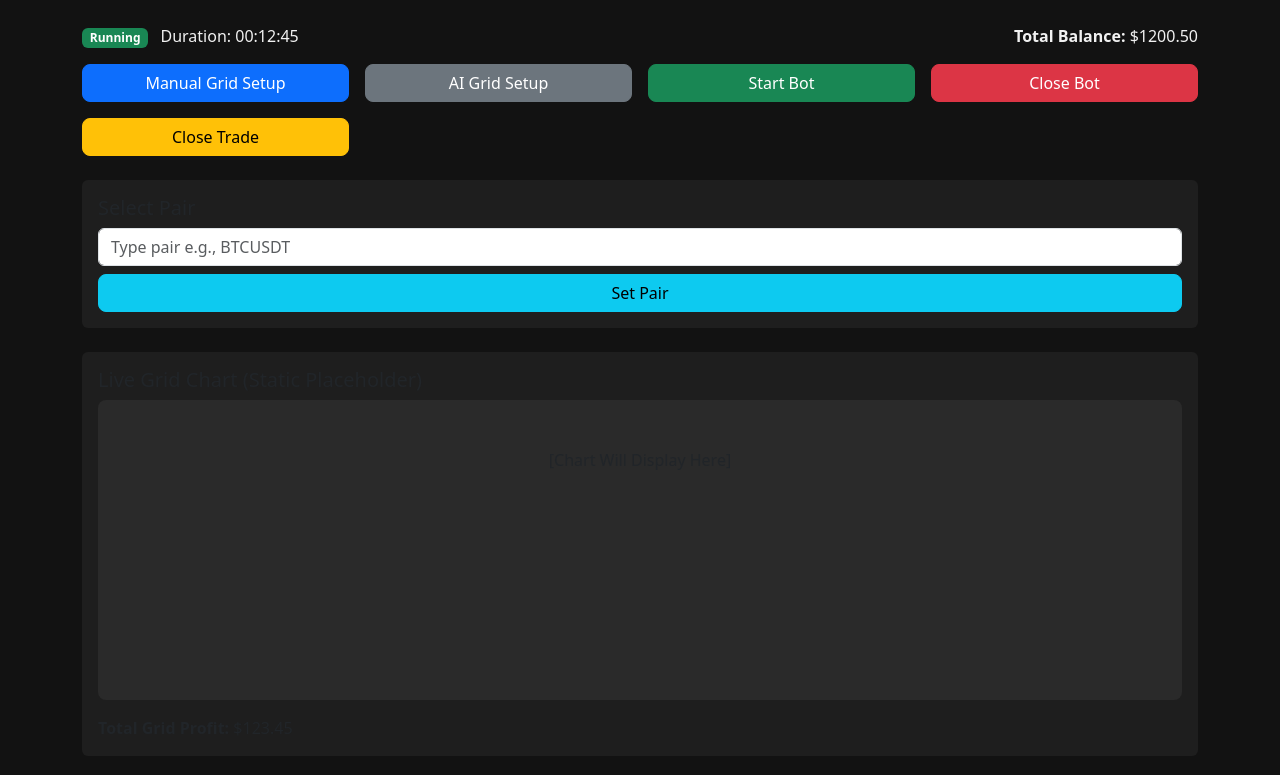
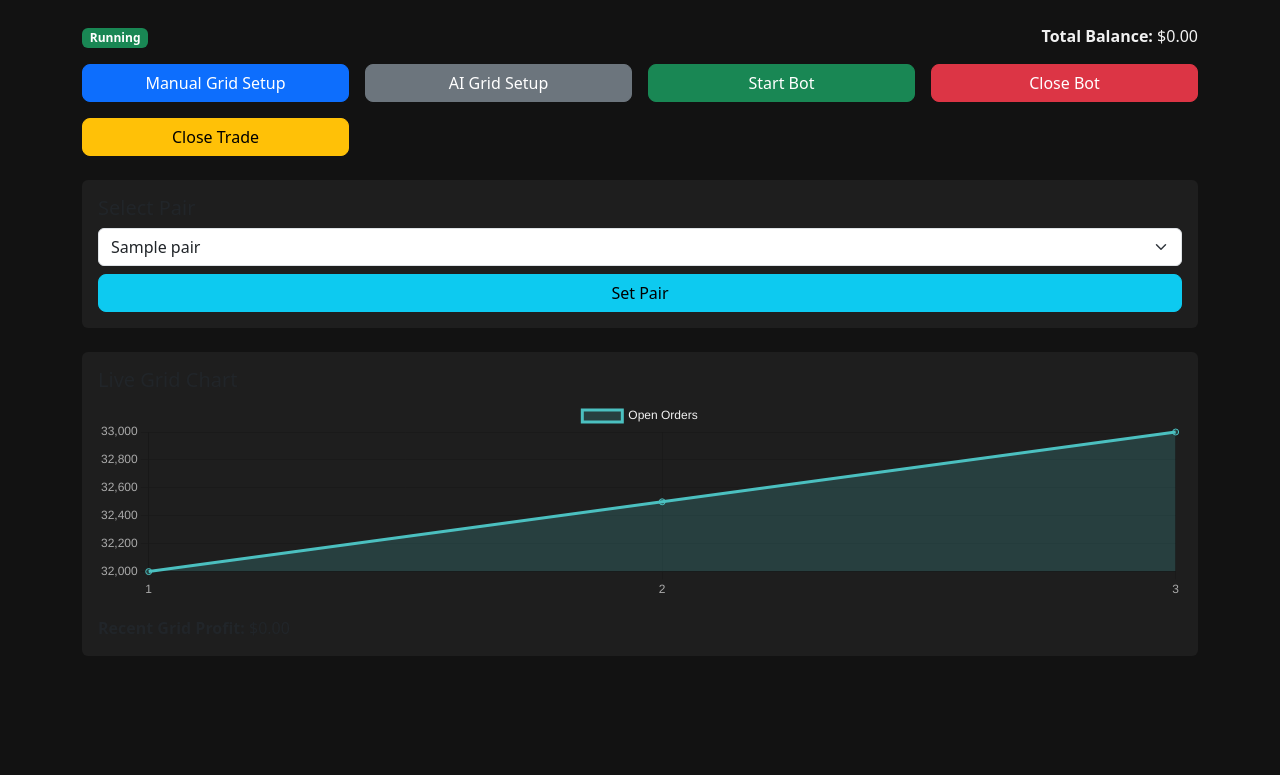
Before and after one commit to biplab2454/Real_grid_bot_binance, a Python web app: template templates/dashboard.html in a window 1280 px wide. Shown: the top 775 px of the page. Run offline with Jinja, Linux system fonts and the light colour scheme; the template is opened without the code that fills it: most values are stand-ins (such as "Sample title", 1, 10 or a date in 2020).

Commit message:
Update dashboard.html

```diff
--- a/templates/dashboard.html
+++ b/templates/dashboard.html
@@ -1,116 +1,87 @@
-<!DOCTYPE html>
-<html lang="en">
+<!DOCTYPE html><html lang="en">
 <head>
     <meta charset="UTF-8">
     <meta name="viewport" content="width=device-width, initial-scale=1.0">
     <title>Crypto Grid Bot Dashboard</title>
     <link href="https://cdn.jsdelivr.net/npm/bootstrap@5.3.0/dist/css/bootstrap.min.css" rel="stylesheet">
     <style>
-        body {
-            background-color: #121212;
-            color: #f1f1f1;
-        }
-        .card {
-            background-color: #1e1e1e;
-            border: none;
-        }
-        .btn {
-            border-radius: 8px;
-        }
+        body { background: #121212; color: #f1f1f1; }
+        .card { background: #1e1e1e; border: none; }
+        .btn { border-radius: 8px; }
+        select, input { background: #2a2a2a; border: none; color: #fff; }
     </style>
 </head>
-<body>
-
-<div class="container py-4">
-
-    <!-- Bot Status + Account Balance -->
+<body><div class="container py-4">
+    <!-- Bot Status -->
     <div class="d-flex justify-content-between mb-3">
         <div>
-            <span class="badge bg-success">Running</span>
-            <span class="ms-2">Duration: 00:12:45</span>
+            <span class="badge bg-success" id="bot-status">Running</span>
         </div>
         <div>
-            <strong>Total Balance:</strong> $1200.50
+            <strong>Total Balance:</strong> <span id="total-balance">$0.00</span>
         </div>
-    </div>
-
-    <!-- Control Buttons -->
-    <div class="row g-3">
-
-        <div class="col-md-3">
-            <button onclick="triggerAction('/manual_grid_setup')" class="btn btn-primary w-100">Manual Grid Setup</button>
-        </div>
-
-        <div class="col-md-3">
-            <button onclick="triggerAction('/ai_grid_setup')" class="btn btn-secondary w-100">AI Grid Setup</button>
-        </div>
-
-        <div class="col-md-3">
-            <button onclick="triggerAction('/start-bot')" class="btn btn-success w-100">Start Bot</button>
-        </div>
-
-        <div class="col-md-3">
-            <button onclick="triggerAction('/close-bot')" class="btn btn-danger w-100">Close Bot</button>
-        </div>
-
-        <div class="col-md-3">
-            <button onclick="triggerAction('/close_trade')" class="btn btn-warning w-100">Close Trade</button>
-        </div>
-
-    </div>
-
-    <!-- Pair Input -->
-    <div class="card mt-4 p-3">
-        <h5>Select Pair</h5>
-        <input type="text" id="pair-input" class="form-control" placeholder="Type pair e.g., BTCUSDT">
-        <button onclick="setPair()" class="btn btn-info w-100 mt-2">Set Pair</button>
-    </div>
-
-    <!-- Chart + Stats -->
-    <div class="card mt-4 p-3">
-        <h5>Live Grid Chart (Static Placeholder)</h5>
-        <div style="height:300px; background: #2a2a2a; border-radius: 8px;">
-            <p class="text-center pt-5">[Chart Will Display Here]</p>
-        </div>
-
-        <div class="mt-3">
-            <strong>Total Grid Profit:</strong> $123.45
-        </div>
-    </div>
-
+    </div><!-- Controls -->
+<div class="row g-3">
+    <div class="col-md-3"><button onclick="triggerAction('/manual_grid_setup')" class="btn btn-primary w-100">Manual Grid Setup</button></div>
+    <div class="col-md-3"><button onclick="triggerAction('/ai_grid_setup')" class="btn btn-secondary w-100">AI Grid Setup</button></div>
+    <div class="col-md-3"><button onclick="triggerAction('/start-bot')" class="btn btn-success w-100">Start Bot</button></div>
+    <div class="col-md-3"><button onclick="triggerAction('/close-bot')" class="btn btn-danger w-100">Close Bot</button></div>
+    <div class="col-md-3"><button onclick="triggerAction('/close_trade')" class="btn btn-warning w-100">Close Trade</button></div>
 </div>
 
-<!-- JS Functions -->
-<script>
+<!-- Pair Select -->
+<div class="card mt-4 p-3">
+    <h5>Select Pair</h5>
+    <select id="pair-select" class="form-select mb-2">
+        {% for pair in pairs %}
+            <option value="{{ pair }}">{{ pair }}</option>
+        {% endfor %}
+    </select>
+    <button onclick="setPair()" class="btn btn-info w-100">Set Pair</button>
+</div>
+
+<!-- Chart + Profit -->
+<div class="card mt-4 p-3">
+    <h5>Live Grid Chart</h5>
+    <canvas id="grid-chart" height="200"></canvas>
+    <div class="mt-3"><strong>Recent Grid Profit:</strong> <span id="recent-profit">$0.00</span></div>
+</div>
+
+</div><script src="https://cdn.jsdelivr.net/npm/chart.js"></script><script>
 function triggerAction(endpoint) {
     fetch(endpoint, { method: 'POST' })
     .then(res => res.json())
-    .then(data => {
-        alert(data.status);
-    })
-    .catch(err => {
-        alert("Error connecting to backend.");
-        console.error(err);
-    });
+    .then(data => alert(data.status))
+    .catch(err => alert("Connection error."));
 }
 
 function setPair() {
-    const pair = document.getElementById("pair-input").value;
+    const pair = document.getElementById("pair-select").value;
     fetch('/set_pair', {
         method: 'POST',
         headers: { 'Content-Type': 'application/json' },
-        body: JSON.stringify({ pair: pair })
+        body: JSON.stringify({ pair })
     })
     .then(res => res.json())
+    .then(data => alert(data.status))
+    .catch(err => alert("Error setting pair."));
+}
+
+const ctx = document.getElementById('grid-chart').getContext('2d');
+const gridChart = new Chart(ctx, {
+    type: 'line',
+    data: { labels: ["1", "2", "3"], datasets: [{ label: 'Open Orders', data: [32000, 32500, 33000], borderColor: 'rgba(75, 192, 192, 1)', backgroundColor: 'rgba(75, 192, 192, 0.2)', fill: true }] },
+    options: { responsive: true, plugins: { legend: { labels: { color: '#f1f1f1' } } }, scales: { x: { ticks: { color: '#aaa' } }, y: { ticks: { color: '#aaa' } } } }
+});
+
+setInterval(() => {
+    fetch('/status')
+    .then(res => res.json())
     .then(data => {
-        alert(data.status);
-    })
-    .catch(err => {
-        alert("Error setting pair.");
-        console.error(err);
-    });
-}
-</script>
-
-</body>
+        document.getElementById("total-balance").innerText = `$${data.total_balance}`;
+        document.getElementById("recent-profit").innerText = `$${data.recent_profit}`;
+        document.getElementById("bot-status").innerText = data.bot_status;
+    }).catch(() => console.log("Status fetch failed"));
+}, 5000);
+</script></body>
 </html>
```
